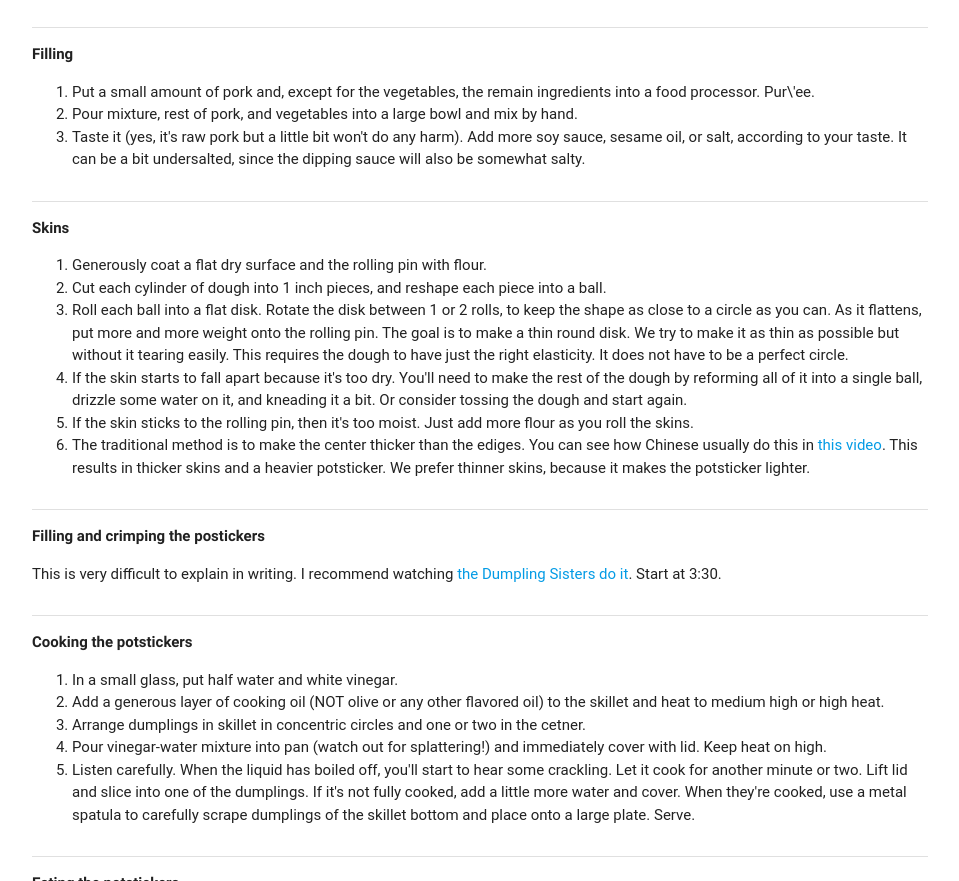
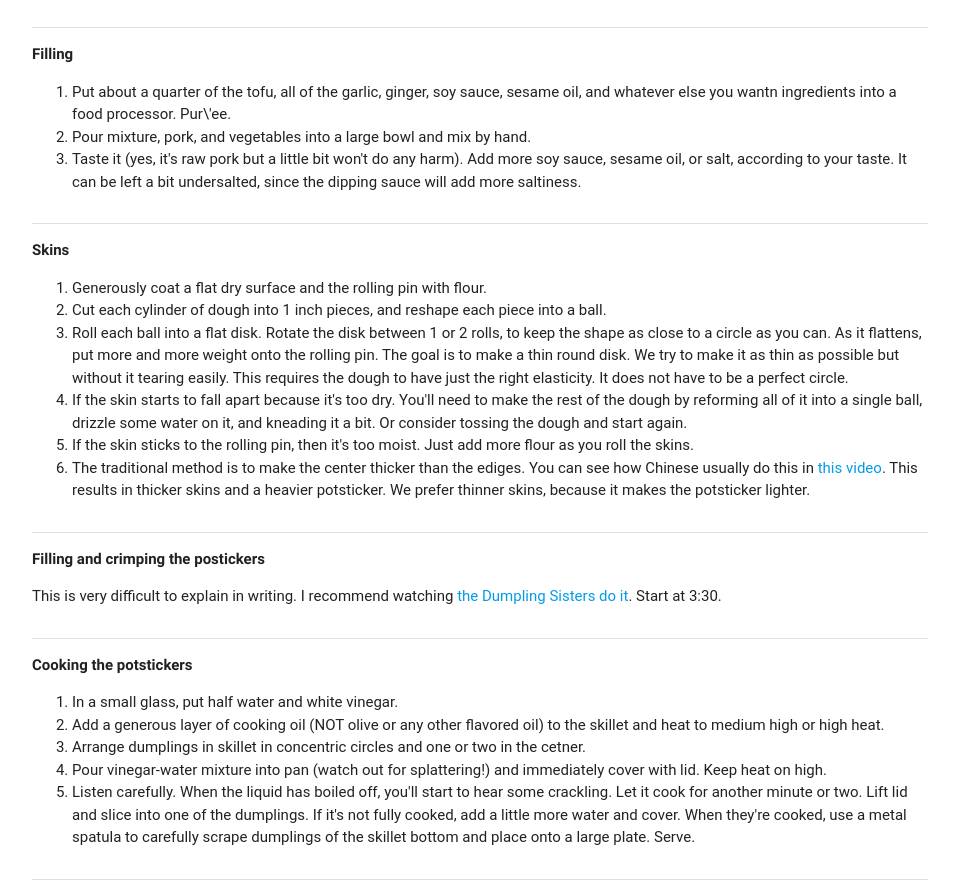
Before and after one commit to deaneyang/recipes, a plain HTML site: page potstickers.html in a window 1280 px wide. Shown: the part 1712-2593 px from the top of the page, without its empty margins (160-1119 px from the left). Drawn offline with nearby package versions, Linux system fonts and the light colour scheme; a web font is replaced by a local one.

Commit message:
Fixed filling instructions

```diff
--- a/potstickers.html
+++ b/potstickers.html
@@ -158,13 +158,13 @@
 
         <ol>
           <li>
-            Put a small amount of pork and, except for the vegetables, the remain ingredients into a food processor. Pur\'ee.
+            Put about a quarter of the tofu, all of the garlic, ginger, soy sauce, sesame oil, and whatever else you wantn ingredients into a food processor. Pur\'ee.
           </li>
           <li>
-            Pour mixture, rest of pork, and vegetables into a large bowl and mix by hand.
+            Pour mixture, pork, and vegetables into a large bowl and mix by hand.
           </li>
           <li>
-            Taste it (yes, it's raw pork but a little bit won't do any  harm). Add more soy sauce, sesame oil, or salt, according to your taste. It can be a bit undersalted, since the dipping sauce will also be somewhat salty.
+            Taste it (yes, it's raw pork but a little bit won't do any  harm). Add more soy sauce, sesame oil, or salt, according to your taste. It can be left a bit undersalted, since the dipping sauce will add more saltiness.
           </li>
         </ol>
       </div>
@@ -276,4 +276,8 @@
         </ol>
       </div>
   </body>
+  <!--  Scripts-->
+  <script src="https://code.jquery.com/jquery-2.1.1.min.js"></script>
+  <script src="jsmaterialize.js"></script>
+  <script src="jsinit.js"></script>
 </html>
```
